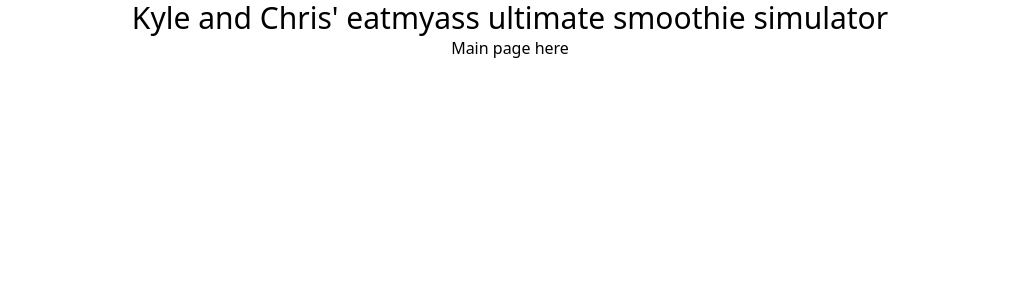
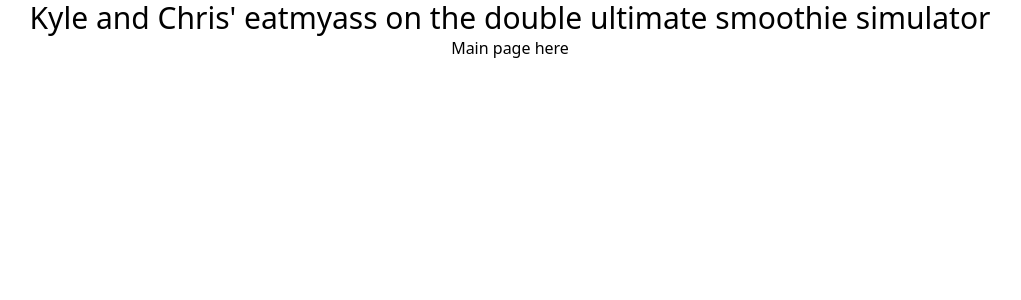
Before and after one commit to PortlandCurbside/smoothie-sim, a Next.js app: page / in a window 1280 px wide. Shown: the top 300 px of the page, without its empty margins (130-1151 px from the left). Built offline with nearby package versions, Linux system fonts and the light colour scheme.

Commit message:
test again

```diff
--- a/app/layout.js
+++ b/app/layout.js
@@ -9,7 +9,7 @@ export default function RootLayout({ children }) {
 return (
     <html lang="en">
         <body className='w-full flex flex-col items-center'>
-            <h1 className='text-3xl'> Kyle and Chris&apos; eatmyass ultimate smoothie simulator </h1>
+            <h1 className='text-3xl'> Kyle and Chris&apos; eatmyass on the double ultimate smoothie simulator </h1>
             {children}
         </body>
     </html>
--- a/pm2.config.js
+++ b/pm2.config.js
@@ -2,7 +2,7 @@ module.exports = {
     apps: [
         {
             name:"SmoothieSim",
-            script:"cd smoothie-sim; npm run start"
+            script:"(cd smoothie-sim; npm run start)"
         }
     ]
 }
```
